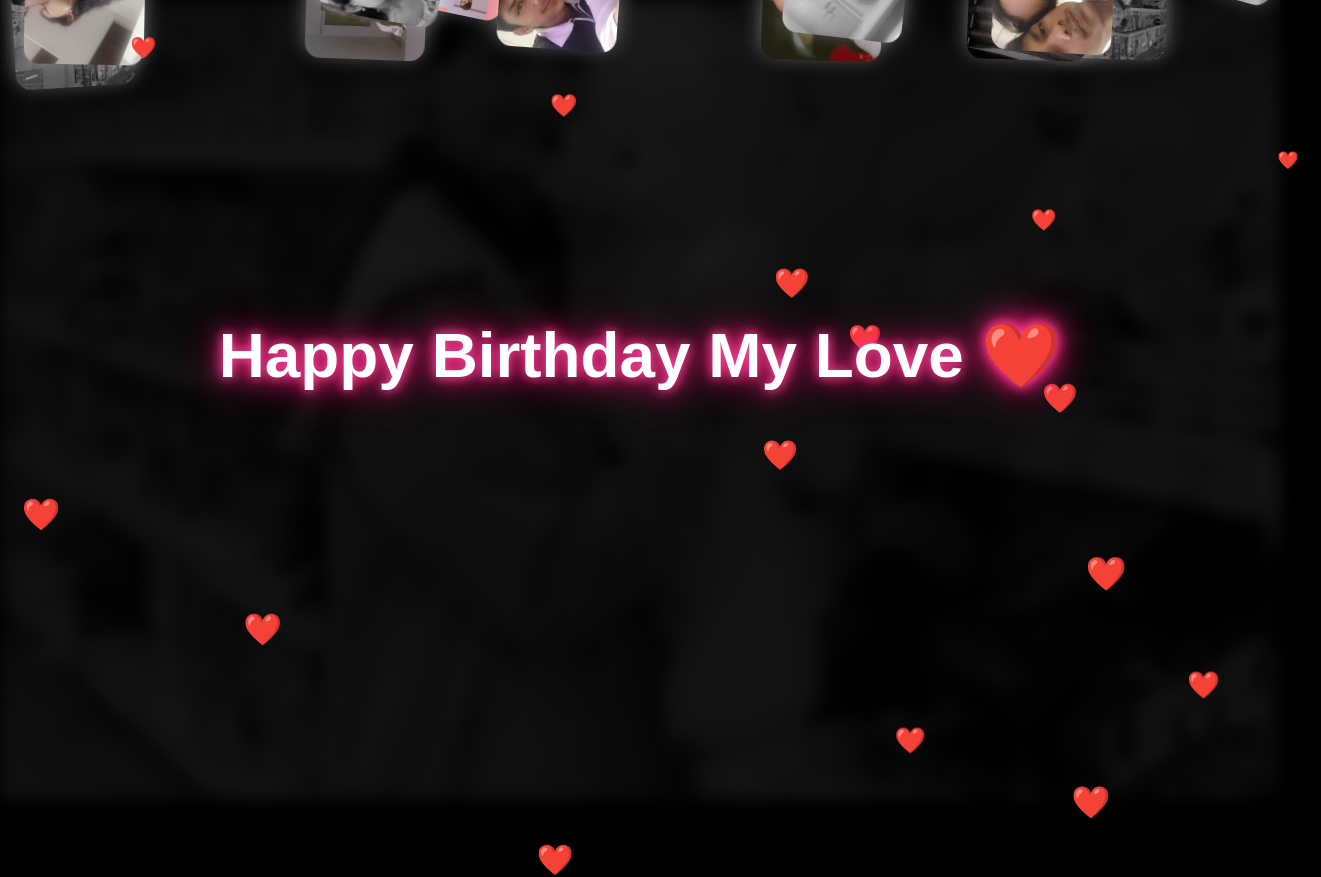
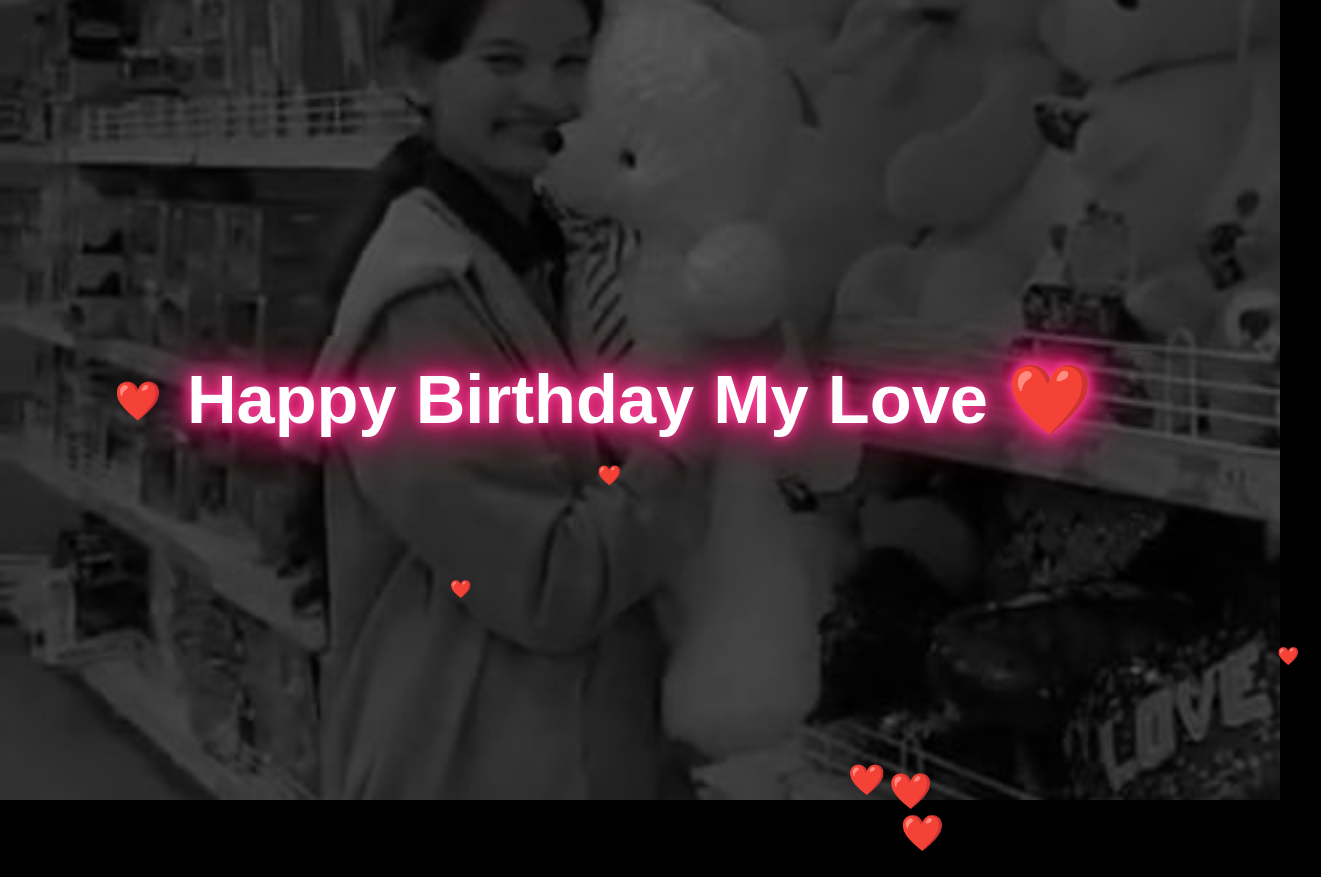
Before and after one commit to sumitsatare45-hub/birthday-surprise, a plain HTML site: page index.html in a window 1280 px wide. Shown: the whole page, 1321 px wide, since content can reach past the window. After the commit the page ends 800 px from the top, so only its background shows below. Drawn offline with Linux system fonts and the light colour scheme.

Commit message:
Update index.html

```diff
--- a/index.html
+++ b/index.html
@@ -2,6 +2,7 @@
 <html>
 <head>
 <meta charset="UTF-8">
+<meta name="viewport" content="width=device-width, initial-scale=1.0">
 <title>Happy Birthday ❤️</title>
 
 <style>
@@ -16,73 +17,61 @@ body{
     overflow:hidden;
     font-family:Arial, sans-serif;
     background:black;
+    display:flex;
+    justify-content:center;
+    align-items:center;
 }
 
 /* Background slideshow */
 #bg{
     position:fixed;
+    top:0;
+    left:0;
     width:100%;
     height:100%;
     object-fit:cover;
-    filter:blur(8px) brightness(0.6);
     z-index:-2;
     transition:opacity 1s ease-in-out;
 }
 
-/* Floating photo container */
-.photo-wall{
-    position:absolute;
+/* Dark overlay */
+.overlay{
+    position:fixed;
+    top:0;
+    left:0;
     width:100%;
     height:100%;
-    overflow:hidden;
-    z-index:0;
-}
-
-/* Small floating photos */
-.photo{
-    position:absolute;
-    width:120px;
-    height:150px;
-    object-fit:cover;
-    border-radius:15px;
-    box-shadow:0 5px 20px rgba(255,255,255,0.4);
-    animation: float 8s linear infinite;
-}
-
-@keyframes float{
-    0%{transform:translateY(100vh) rotate(0deg);}
-    100%{transform:translateY(-120vh) rotate(360deg);}
+    background:rgba(0,0,0,0.45);
+    z-index:-1;
 }
 
 /* Center Text */
 .center-text{
-    position:absolute;
-    width:100%;
-    top:40%;
     text-align:center;
     color:white;
     z-index:2;
 }
 
 .center-text h1{
-    font-size:60px;
-    text-shadow:0 0 10px #ff4da6,
-                0 0 20px #ff1a75,
-                0 0 40px #ff1a75;
-    animation: pulse 2s infinite alternate;
+    font-size: clamp(30px, 6vw, 65px);
+    text-shadow:
+        0 0 10px #ff4da6,
+        0 0 20px #ff1a75,
+        0 0 40px #ff1a75,
+        0 0 60px #ff1a75;
+    animation:pulse 2s infinite alternate;
 }
 
 @keyframes pulse{
     from{transform:scale(1);}
-    to{transform:scale(1.08);}
+    to{transform:scale(1.07);}
 }
 
-/* Hearts */
+/* Floating hearts */
 .heart{
-    position:absolute;
+    position:fixed;
     color:red;
-    font-size:20px;
-    animation:fall 5s linear infinite;
+    animation:fall linear forwards;
 }
 
 @keyframes fall{
@@ -95,8 +84,7 @@ body{
 <body>
 
 <img id="bg" src="img (1).jpg">
-
-<div class="photo-wall" id="wall"></div>
+<div class="overlay"></div>
 
 <div class="center-text">
     <h1>Happy Birthday My Love ❤️</h1>
@@ -104,45 +92,54 @@ body{
 
 <script>
 
-/* Background slideshow */
 let totalImages = 91;
 let index = 1;
 let bg = document.getElementById("bg");
 
-setInterval(function(){
+/* Preload next image to avoid blank flash */
+function preload(src){
+    let img = new Image();
+    img.src = src;
+}
+
+/* Slideshow */
+function changeImage(){
+
+    index++;
+    if(index > totalImages){
+        index = 1;
+    }
+
+    let nextImage = "img (" + index + ").jpg";
+    preload(nextImage);
+
     bg.style.opacity = 0;
+
     setTimeout(function(){
-        index++;
-        if(index > totalImages){
-            index = 1;
-        }
-        bg.src = "img%20(" + index + ").jpg";
+        bg.src = nextImage;
         bg.style.opacity = 1;
     },800);
-},4000);
-
-/* Create floating small photos */
-let wall = document.getElementById("wall");
-
-for(let i=1; i<=30; i++){
-    let img = document.createElement("img");
-    img.src = "img%20(" + i + ").jpg";
-    img.className = "photo";
-    img.style.left = Math.random()*100 + "vw";
-    img.style.animationDuration = (6 + Math.random()*5) + "s";
-    wall.appendChild(img);
 }
 
-/* Floating hearts */
+setInterval(changeImage, 3000);
+
+
+/* Floating Hearts */
 setInterval(function(){
+
     let heart = document.createElement("div");
     heart.className="heart";
     heart.innerHTML="❤️";
-    heart.style.left=Math.random()*100+"vw";
-    heart.style.fontSize=(15+Math.random()*20)+"px";
+
+    heart.style.left = Math.random()*100 + "vw";
+    heart.style.fontSize = (15 + Math.random()*25) + "px";
+    heart.style.animationDuration = (3 + Math.random()*3) + "s";
+
     document.body.appendChild(heart);
-    setTimeout(()=>heart.remove(),5000);
-},300);
+
+    setTimeout(()=>heart.remove(),6000);
+
+},400);
 
 </script>
 
```
